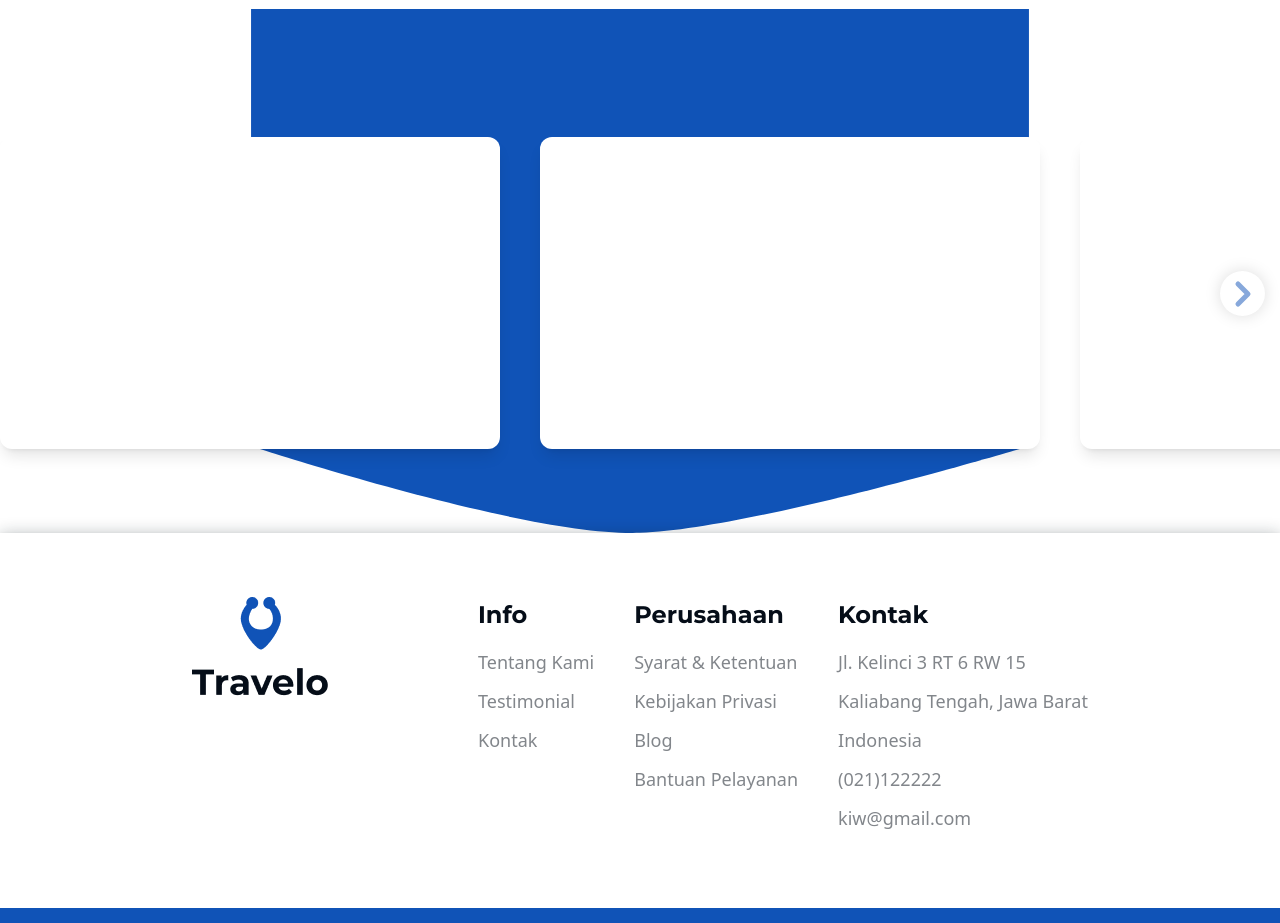
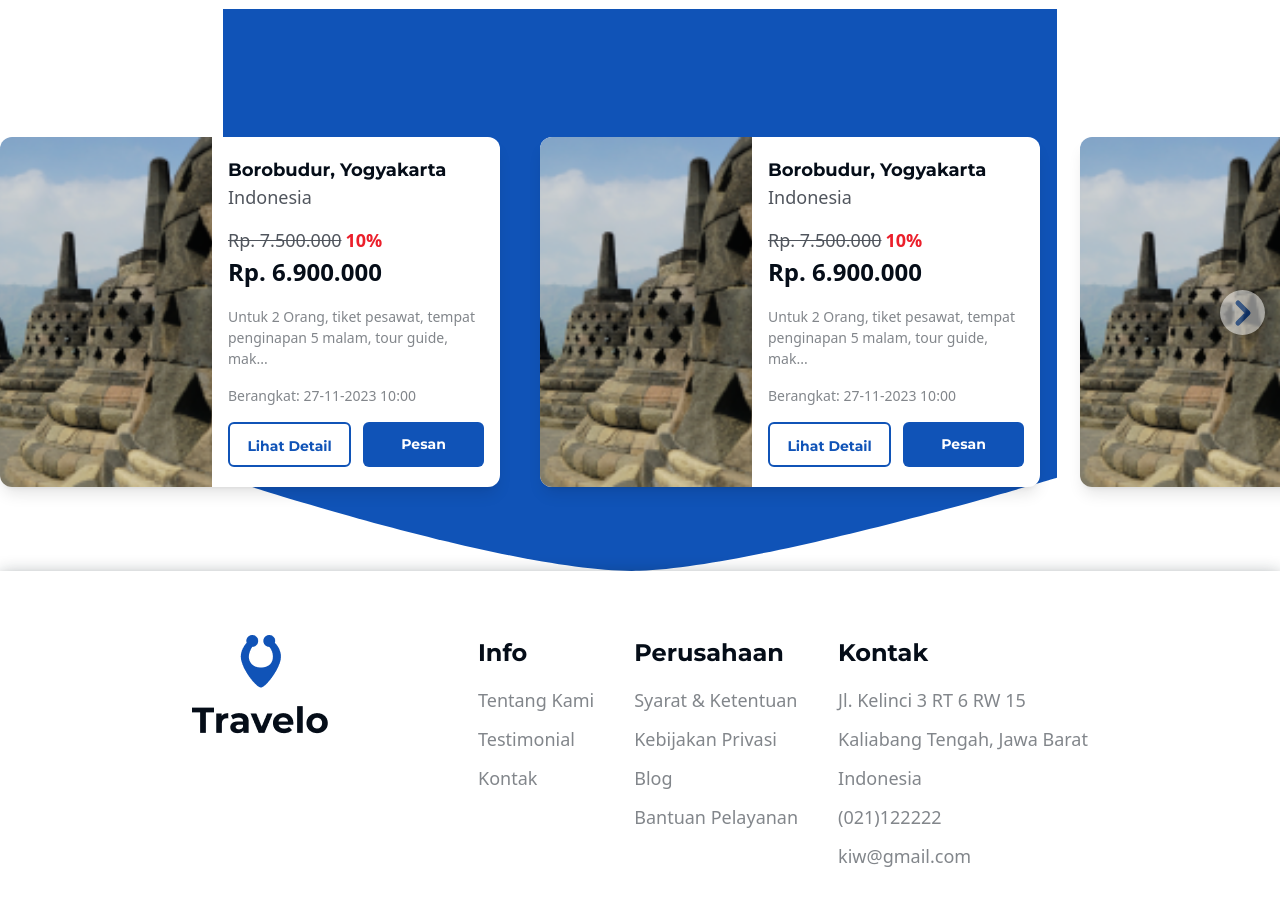
Before and after one commit to andrky/travelo-frontend, a Next.js app: page / in a window 1280 px wide. Shown: the part 840-1763 px from the top of the page. Built offline with nearby package versions, Linux system fonts and the light colour scheme.

Commit message:
promo card component

```diff
--- /dev/null
+++ b/app/components/Containers/Home/SecondSection/PromoCarousel/PromoCard/promoCard.tsx
@@ -0,0 +1,37 @@
+import Image from 'next/image';
+
+import Button from '@/app/components/Button/layout';
+
+const PromoCard = () => {
+	return (
+		<article className="bg-white shadow-lg rounded-xl overflow-hidden w-[500px] h-[350px] flex">
+			<figure className="relative w-[212px] h-full">
+				<Image src="/assets/home/borobudur.png" alt="Borobudur" layout="fill" objectFit="cover" objectPosition="center" />
+			</figure>
+			<div className="flex-1 flex flex-col justify-center p-4">
+				<p className="text-heading-4 text-gray-100 font-mont font-bold">Borobudur, Yogyakarta</p>
+				<p className="text-heading-4 text-gray-70 mb-4">Indonesia</p>
+
+				<div className="flex gap-1 flex items-center">
+					<p className="text-heading-4 text-gray-70 line-through">Rp. 7.500.000</p>
+					<p className="text-heading-4 text-red-100 font-bold">10%</p>
+				</div>
+
+				<p className="text-[16px] font-bold text-gray-100 mb-4 text-heading-3">Rp. 6.900.000</p>
+
+				<p className="text-heading-5 text-gray-50 mb-4">Untuk 2 Orang, tiket pesawat, tempat penginapan 5 malam, tour guide, mak...</p>
+
+				<p className="text-heading-5 text-gray-50 mb-4">Berangkat: 27-11-2023 10:00</p>
+
+				<div className="flex justify-between gap-3">
+					<Button fullWidth outlined>
+						Lihat Detail
+					</Button>
+					<Button fullWidth>Pesan</Button>
+				</div>
+			</div>
+		</article>
+	);
+};
+
+export default PromoCard;
--- a/app/components/Containers/Home/SecondSection/PromoCarousel/promoCarousel.tsx
+++ b/app/components/Containers/Home/SecondSection/PromoCarousel/promoCarousel.tsx
@@ -1,3 +1,6 @@
+'use client';
+import PromoCard from './PromoCard/promoCard';
+
 import Carousel from 'react-multi-carousel';
 import Image from 'next/image';
 
@@ -38,11 +41,11 @@ const PromoCarousel = () => {
 					},
 				}}
 			>
-				<article className="bg-white shadow-lg rounded-xl overflow-hidden w-[500px] h-[312px] flex"></article>
-				<article className="bg-white shadow-lg rounded-xl overflow-hidden w-[500px] h-[312px] flex"></article>
-				<article className="bg-white shadow-lg rounded-xl overflow-hidden w-[500px] h-[312px] flex"></article>
-				<article className="bg-white shadow-lg rounded-xl overflow-hidden w-[500px] h-[312px] flex"></article>
-				<article className="bg-white shadow-lg rounded-xl overflow-hidden w-[500px] h-[312px] flex"></article>
+				<PromoCard />
+				<PromoCard />
+				<PromoCard />
+				<PromoCard />
+				<PromoCard />
 			</Carousel>
 		</>
 	);
--- a/app/components/Containers/Home/SecondSection/secondSection.tsx
+++ b/app/components/Containers/Home/SecondSection/secondSection.tsx
@@ -1,9 +1,8 @@
-'use client';
 import styles from '../SecondSection/SecondSection.module.css';
-import Carousel from 'react-multi-carousel';
+import 'react-multi-carousel/lib/styles.css';
+
 import Container from '../../layout';
 import PromoCarousel from './PromoCarousel/promoCarousel';
-import 'react-multi-carousel/lib/styles.css';
 
 const SecondSection = () => {
 	return (
```
